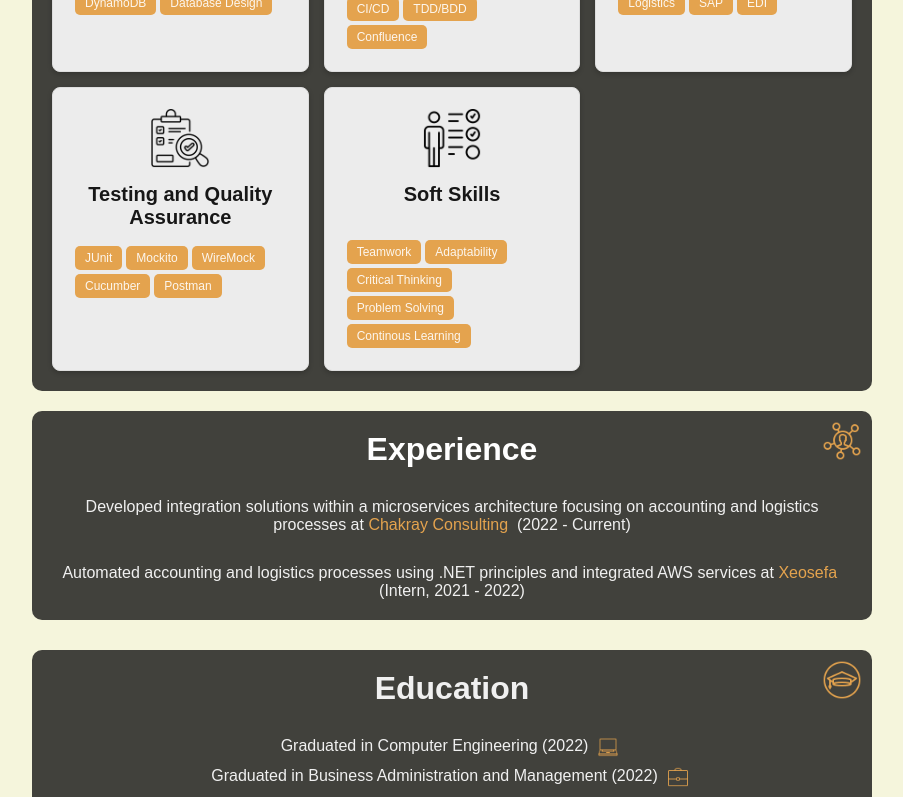
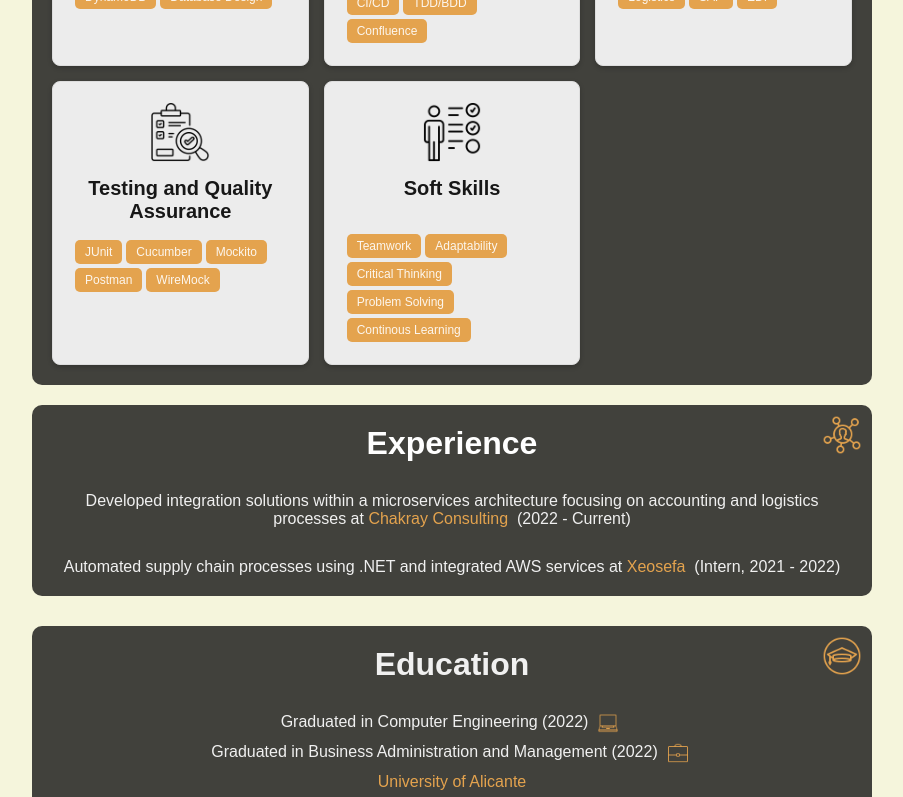
Before and after one commit to AlvaroMoralesDEV/portfolio, a React (Create React App) app: page /about in a window 1280 px wide. Shown: the part 733-1530 px from the top of the page, without its empty margins (358-1261 px from the left). Built offline with nearby package versions, Linux system fonts and the light colour scheme.

Commit message:
Some changes texts about me

```diff
--- a/src/components/js/aboutMe.js
+++ b/src/components/js/aboutMe.js
@@ -26,7 +26,7 @@ const skillsData = [
   {
     id: 1,
     title: 'Languages and Frameworks',
-    tags: ['Java', 'JavaScript', 'C#', 'TypeScript', 'Python', 'Spring Boot', 'Node.js', '.NET', 'JUnit'],
+    tags: ['Java', 'JavaScript', 'C#', 'TypeScript', 'Python', 'Spring Boot', 'Node.js', '.NET'],
     icon: programmingIcon,
   },
   {
@@ -50,7 +50,7 @@ const skillsData = [
   {
     id: 5,
     title: 'Agile and Good Practices',
-    tags: ['Agile Methodology', 'Scrum', 'Kanban', 'Jenkins',  'Git', 'CI/CD', 'TDD/BDD', 'Confluence'],
+    tags: ['Agile Methodology', 'Scrum', 'Kanban', 'Jenkins', 'Git', 'CI/CD', 'TDD/BDD', 'Confluence'],
     icon: agileIcon,
   },
   {
@@ -62,7 +62,7 @@ const skillsData = [
   {
     id: 7,
     title: 'Testing and Quality Assurance',
-    tags: ['JUnit', 'Mockito', 'WireMock', 'Cucumber', 'Postman'],
+    tags: ['JUnit', 'Cucumber', 'Mockito', 'Postman', 'WireMock'],
     icon: testingIcon,
   },
   {
@@ -137,7 +137,7 @@ const AboutMe = () => {
 
           <div className="experience-item" style={{ marginTop: '30px' }}>
             <p>
-              Automated accounting and logistics processes using .NET principles and integrated AWS services at&nbsp;
+              Automated supply chain processes using .NET and integrated AWS services at&nbsp;
               <a href="https://www.xeosefa.com/" target="_blank" rel="noopener noreferrer" className="experience-link">
                 Xeosefa
               </a>&nbsp;
@@ -145,7 +145,6 @@ const AboutMe = () => {
             </p>
           </div>
         </div>
-
 
         <div className="section education-section">
           <h1>Education</h1>
```
Lines whose indentation alone changed are shown as unchanged.
